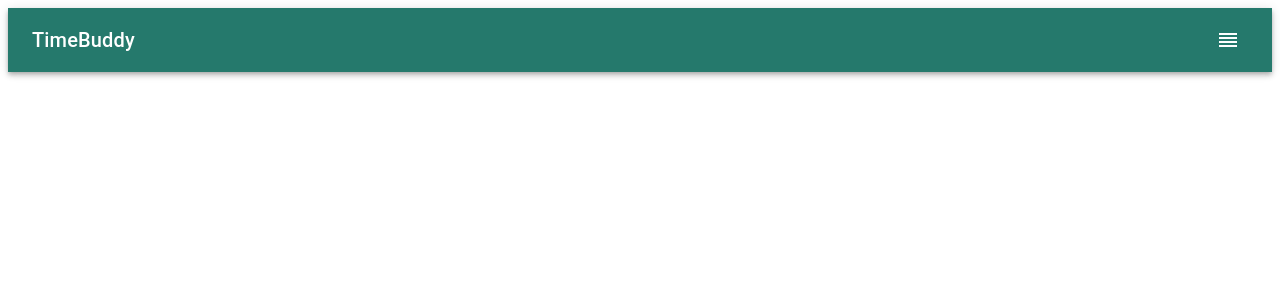
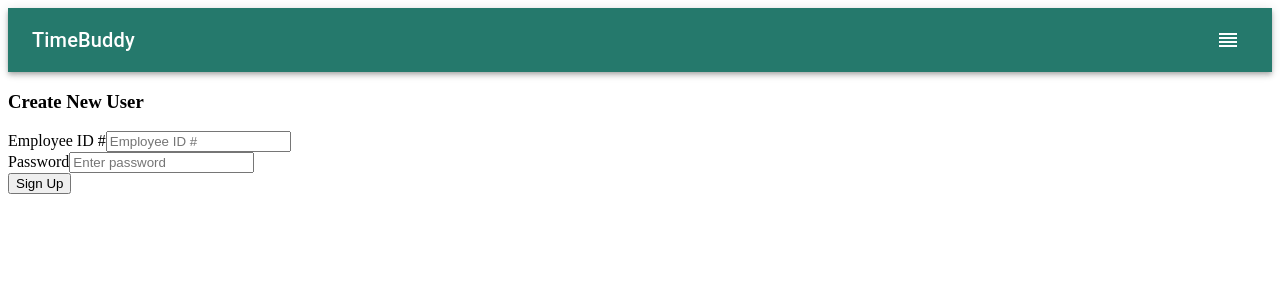
Before and after one commit to soniafriesen/TimeBuddy_2021, a React (Create React App) app: page /signup in a window 1280 px wide. Shown: the top 300 px of the page. Built offline with nearby package versions, Linux system fonts and the light colour scheme.

Commit message:
move signup component to master branch

```diff
--- a/src/App.js
+++ b/src/App.js
@@ -4,6 +4,7 @@ import Reorder from "@material-ui/icons/Reorder";
 import { MuiThemeProvider } from "@material-ui/core/styles";
 import theme from "./theme";
 import Home from "./components/home";
+import Signup from "./components/signup"
 import {
   Toolbar,
   AppBar,
@@ -40,8 +41,11 @@ const App = () => {
             open={Boolean(anchorEl)}
             onClose={handleClose}
           >
-            <MenuItem component={Link} to="/home" onClick={handleClose}>
-              Home
+          <MenuItem component={Link} to="/home" onClick={handleClose}>
+            Home
+          </MenuItem>
+            <MenuItem component={Link} to="/signup" onClick={handleClose}>
+              Signup
             </MenuItem>
           </Menu>
         </Toolbar>
@@ -49,6 +53,7 @@ const App = () => {
       <div>
         <Route exact path="/" render={() => <Redirect to="/home" />} />
         <Route path="/home" component={Home} />
+        <Route path="/signup" component={Signup} />
       </div>
     </MuiThemeProvider>
   );
--- /dev/null
+++ b/src/components/signup.js
@@ -0,0 +1,23 @@
+import React, { Component } from "react";
+
+export default class SignUp extends Component {
+    render() {
+        return (
+            <form>
+                <h3>Create New User</h3>
+
+                <div className="form-group">
+                    <label>Employee ID #</label>
+                    <input type="text" className="form-control" placeholder="Employee ID #" />
+                </div>
+
+                <div className="form-group">
+                    <label>Password</label>
+                    <input type="password" className="form-control" placeholder="Enter password" />
+                </div>
+
+                <button type="submit" className="btn btn-primary btn-block">Sign Up</button>
+            </form>
+        );
+    }
+}
```
